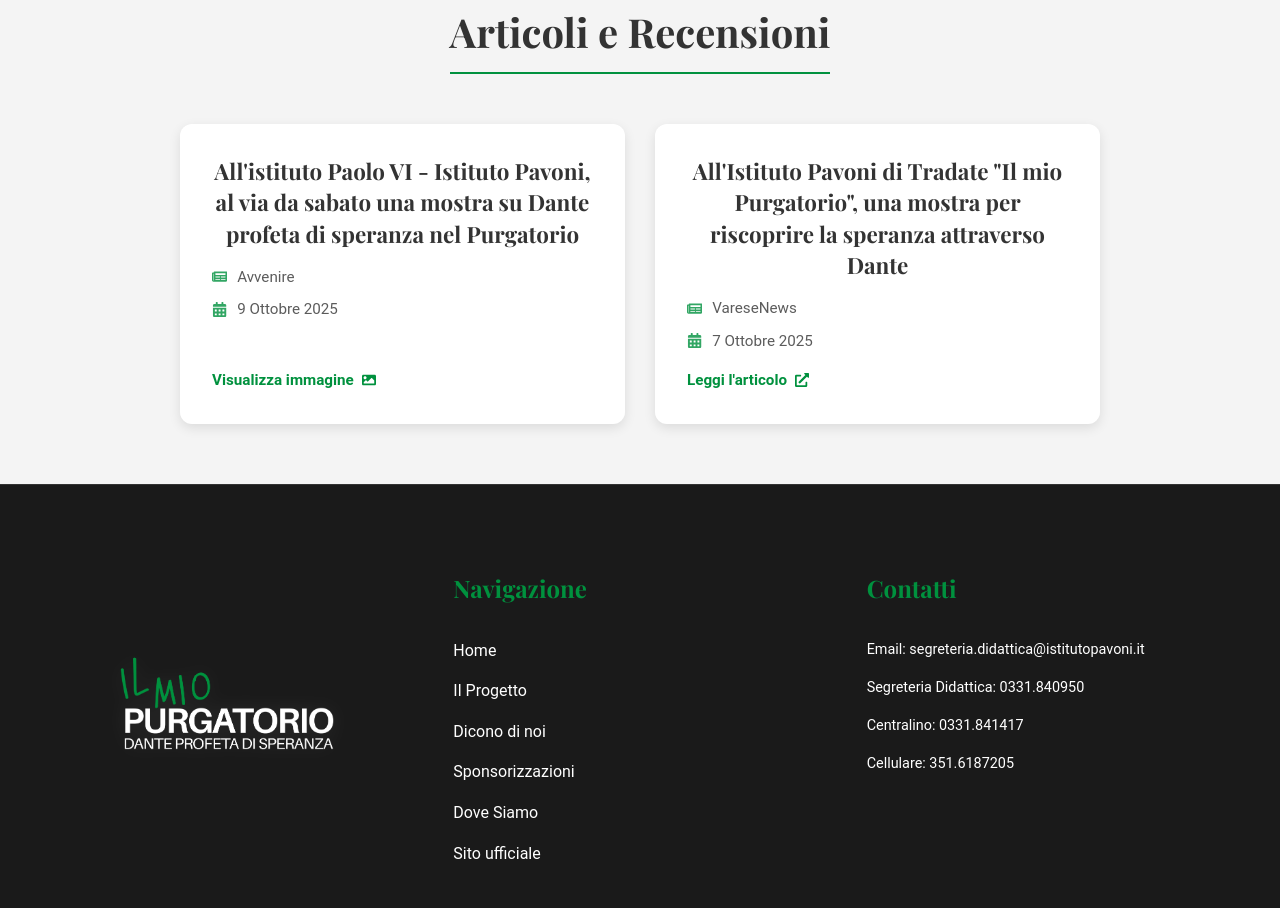
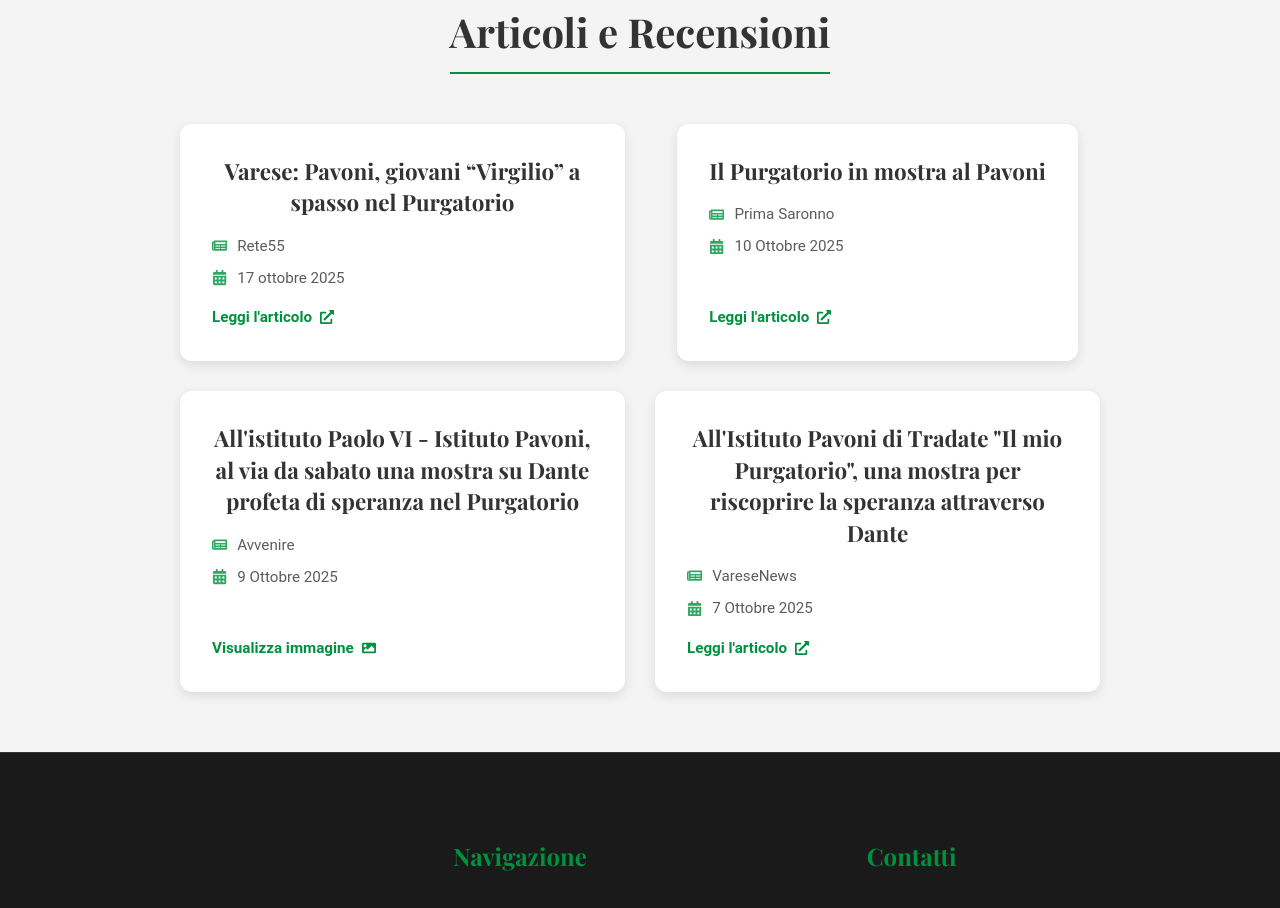
Before and after one commit to MCarraroDev/custodi-di-speranza, a React (Vite) app: page /#/dicono-di-noi in a window 1280 px wide. Shown: the part 840-1748 px from the top of the page. Built offline with nearby package versions, Linux system fonts and the light colour scheme.

Commit message:
Rete55 + Prima Saronno

```diff
--- a/src/pages/PressPage.tsx
+++ b/src/pages/PressPage.tsx
@@ -142,6 +142,18 @@ const PressPage = () => {
 
 	const articles = [
 		{
+			title: 'Varese: Pavoni, giovani “Virgilio” a spasso nel Purgatorio',
+			source: 'Rete55',
+			date: '17 ottobre 2025',
+			url: 'https://www.rete55.it/notizie/attualita/varese-pavoni-giovani-virgilio-a-spasso-nel-purgatorio/'
+		},
+		{
+			title: 'Il Purgatorio in mostra al Pavoni',
+			source: 'Prima Saronno',
+			date: '10 Ottobre 2025',
+			url: 'https://primasaronno.it/tempo-libero/eventi/il-purgatorio-in-mostra-al-pavoni/'
+		},
+		{
 			title: 'All\'istituto Paolo VI - Istituto Pavoni, al via da sabato una mostra su Dante profeta di speranza nel Purgatorio ',
 			source: 'Avvenire',
 			date: '9 Ottobre 2025',
```
